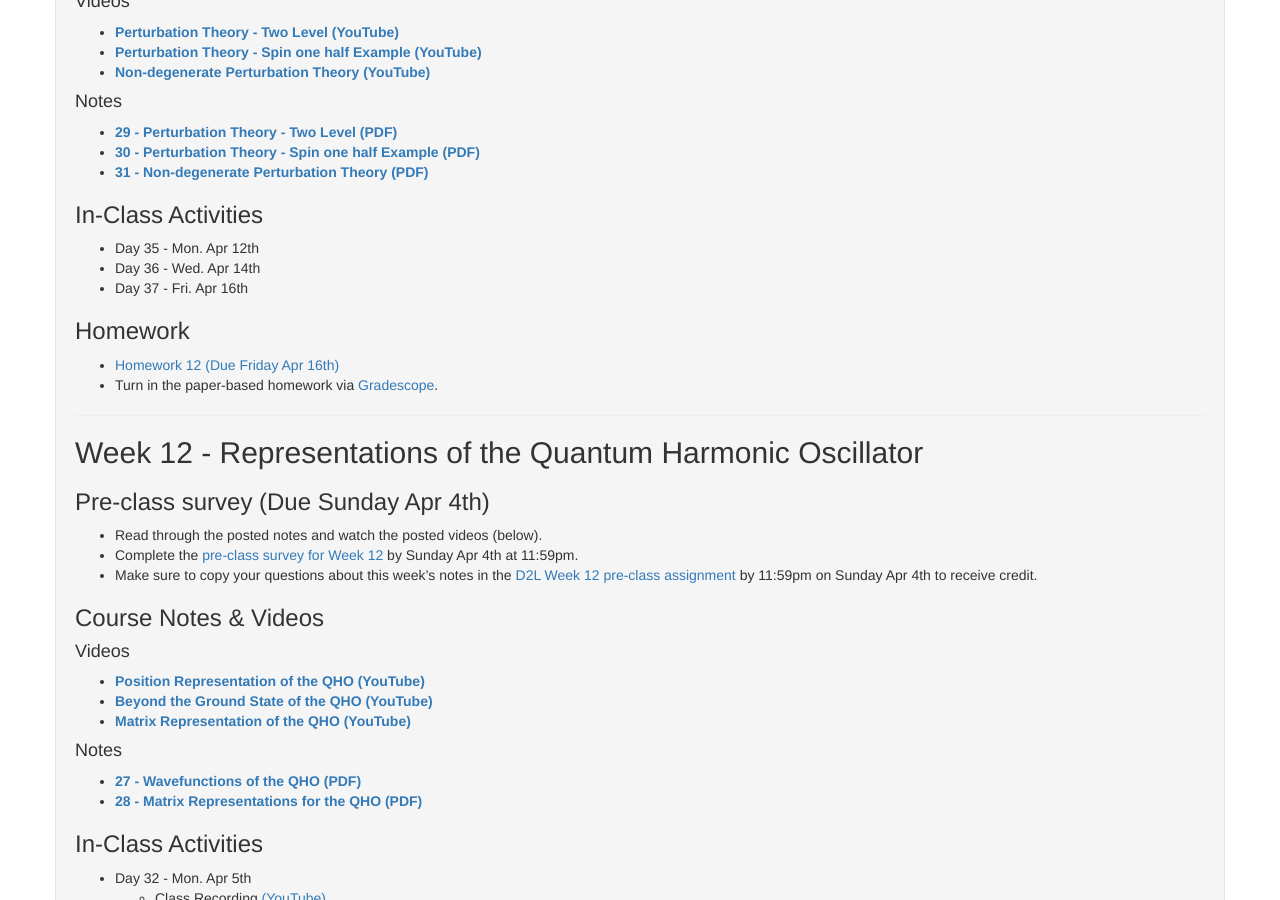
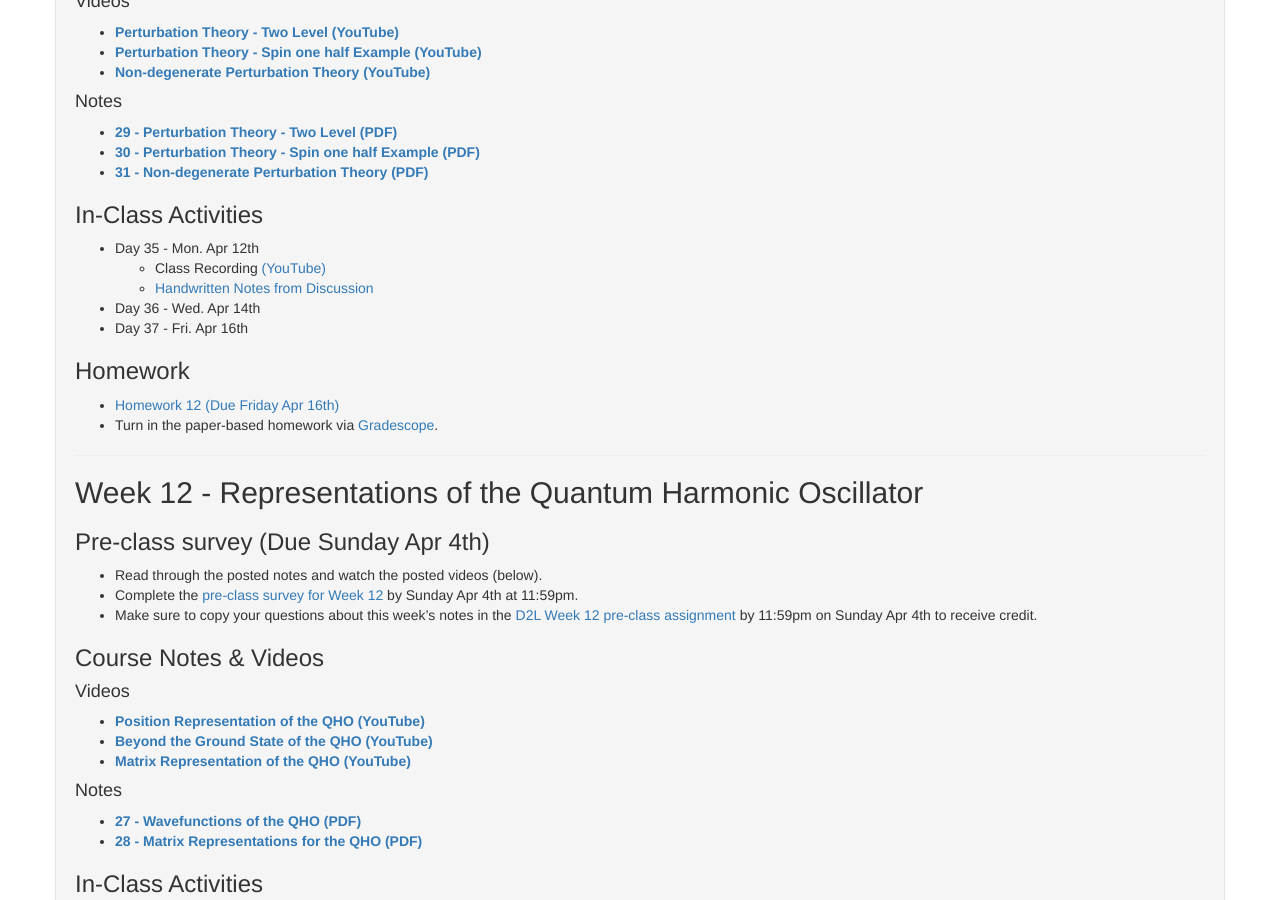
Before and after one commit to dannycab/phy472msu_s2021, a Jekyll site: the page built from notes/index.md, in a window 1280 px wide and 900 px high, scrolled down 385 px. Built offline with Jekyll 4.4.1, drawn with Linux system fonts in a browser that asks for light colours.

Commit message:
added day 35 notes

```diff
--- a/notes/index.md
+++ b/notes/index.md
@@ -30,6 +30,8 @@
 ### In-Class Activities
 
 * Day 35 - Mon. Apr 12th
+  - Class Recording [(YouTube)](https://www.youtube.com/watch?v=wnS4p7YVF-Q)
+  - [Handwritten Notes from Discussion](./in-class/Day_35.pdf)
 * Day 36 - Wed. Apr 14th
 * Day 37 - Fri. Apr 16th
 
```
Also changed, not shown: 1 other file.
